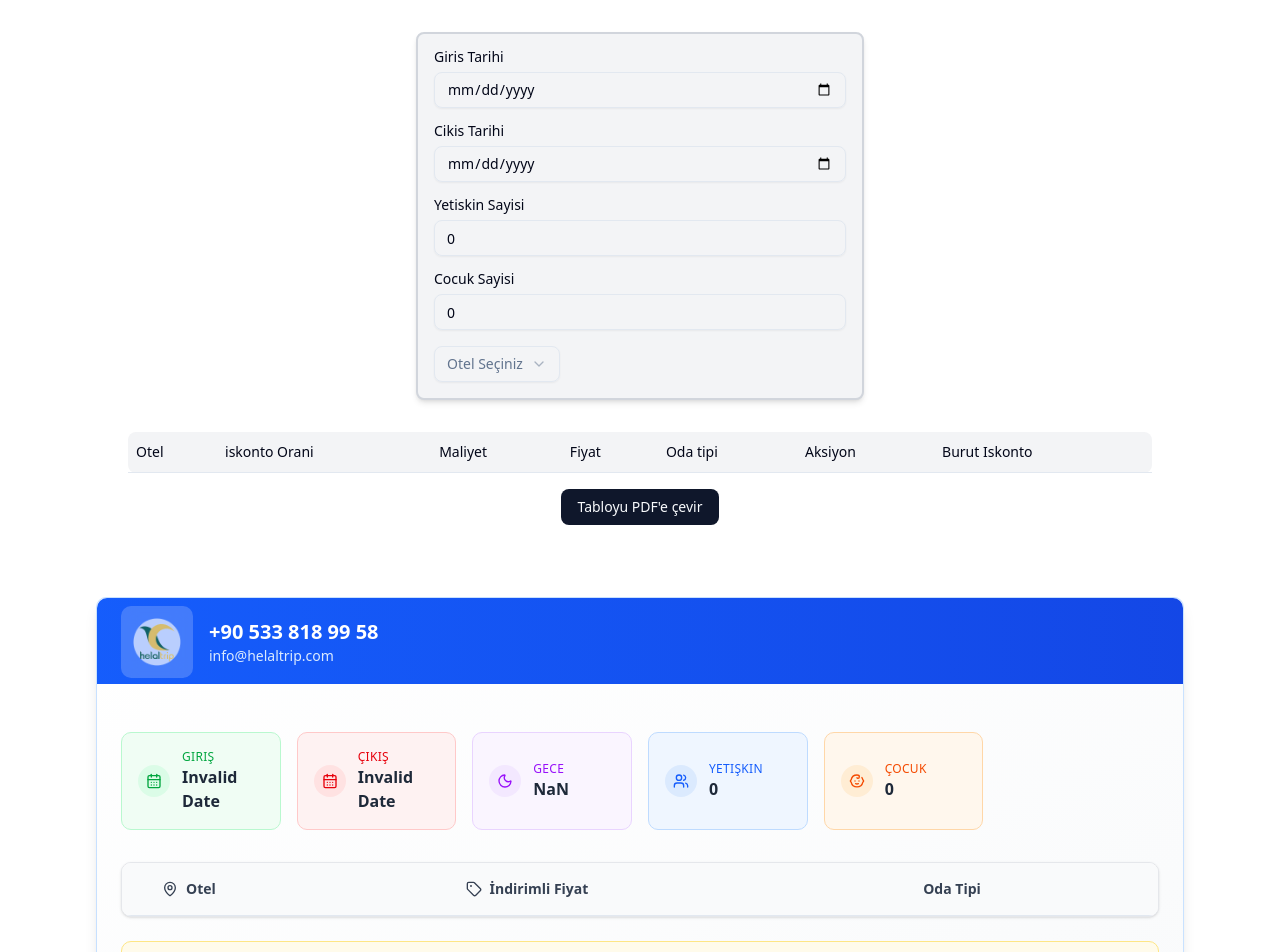
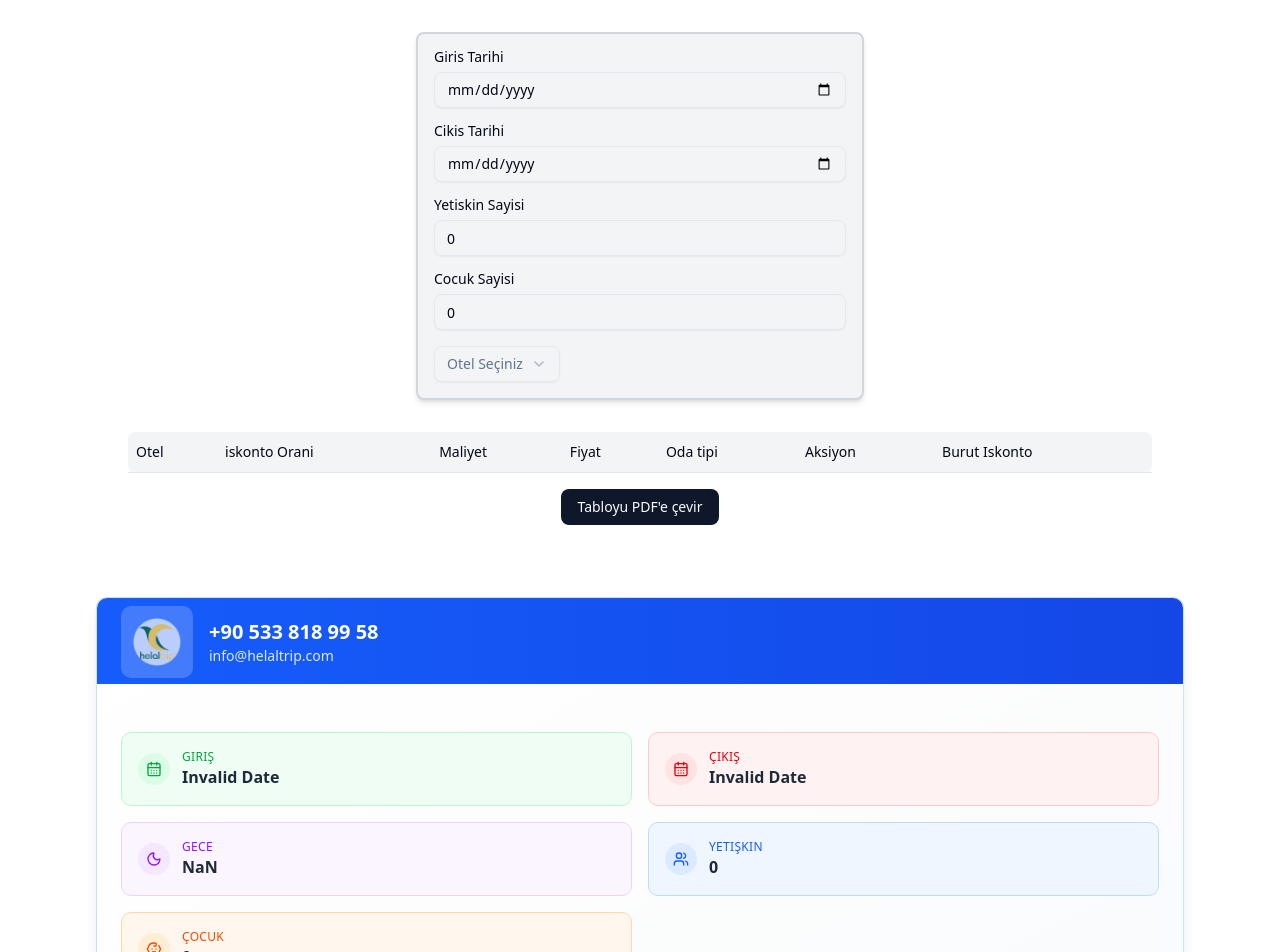
Before and after one commit to Abdullah-Koroglu/fiyat-tablosu, a Next.js app: page / in a window 1280 px wide. Shown: the top 952 px of the page. Built offline with nearby package versions, Linux system fonts and the light colour scheme.

Commit message:
Update grid layout in VisibleTable to conditionally adjust column count based on child count

```diff
--- a/src/components/VisibleTable.tsx
+++ b/src/components/VisibleTable.tsx
@@ -44,7 +44,7 @@ const VisibleTable = ({
 
         <CardContent className="p-6">
           {/* Booking Details */}
-          <div className="grid grid-cols-2 md:grid-cols-6 gap-4 mb-8">
+          <div className={`grid grid-cols-2 md:grid-cols-${childCount > 0 ? 6 : 5} gap-4 mb-8`}>
             <div className="bg-green-50 border border-green-200 rounded-lg p-4 flex items-center gap-3">
               <div className="bg-green-100 p-2 rounded-full">
                 <CalendarDays className="w-4 h-4 text-green-600" />
```
